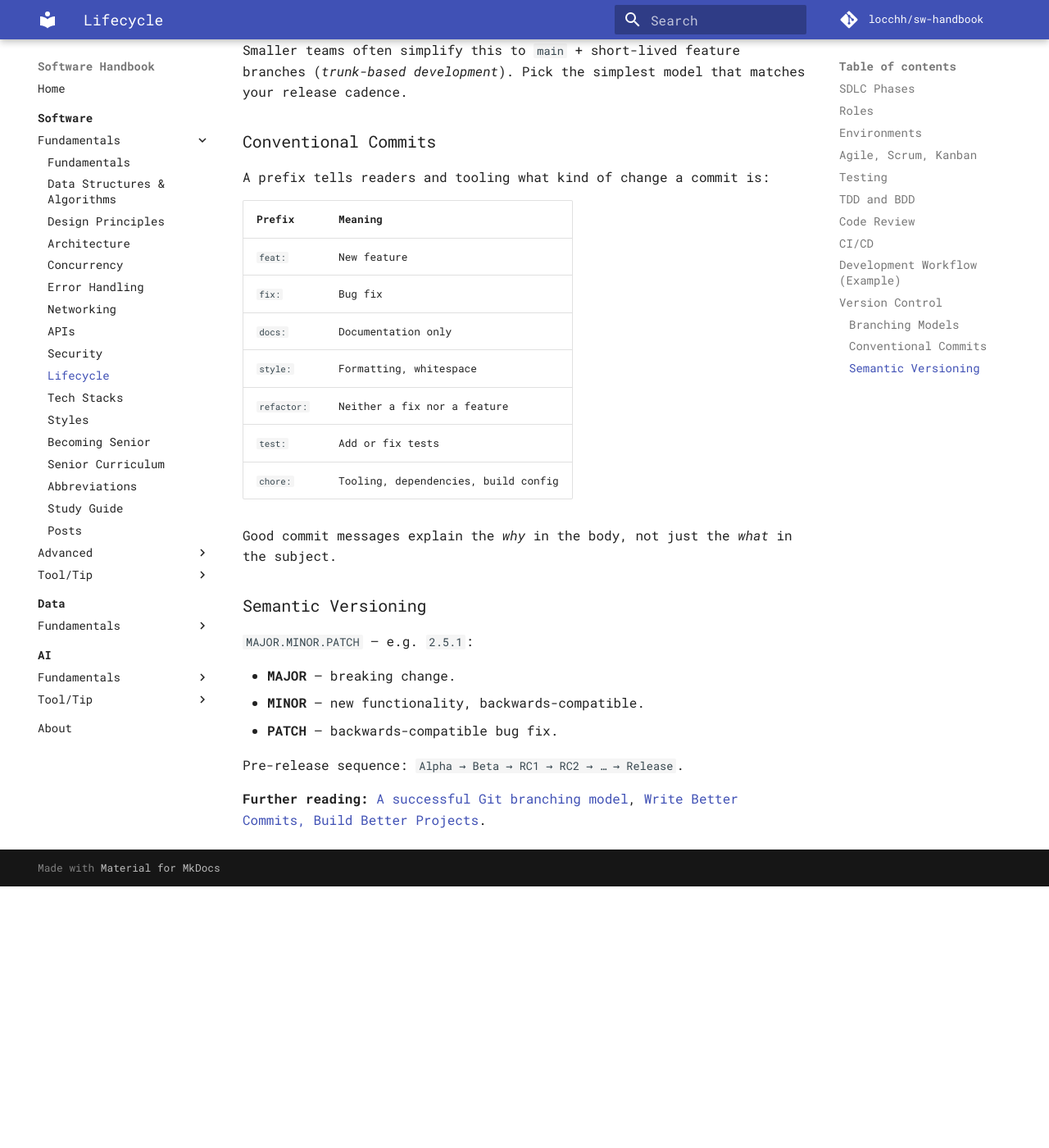
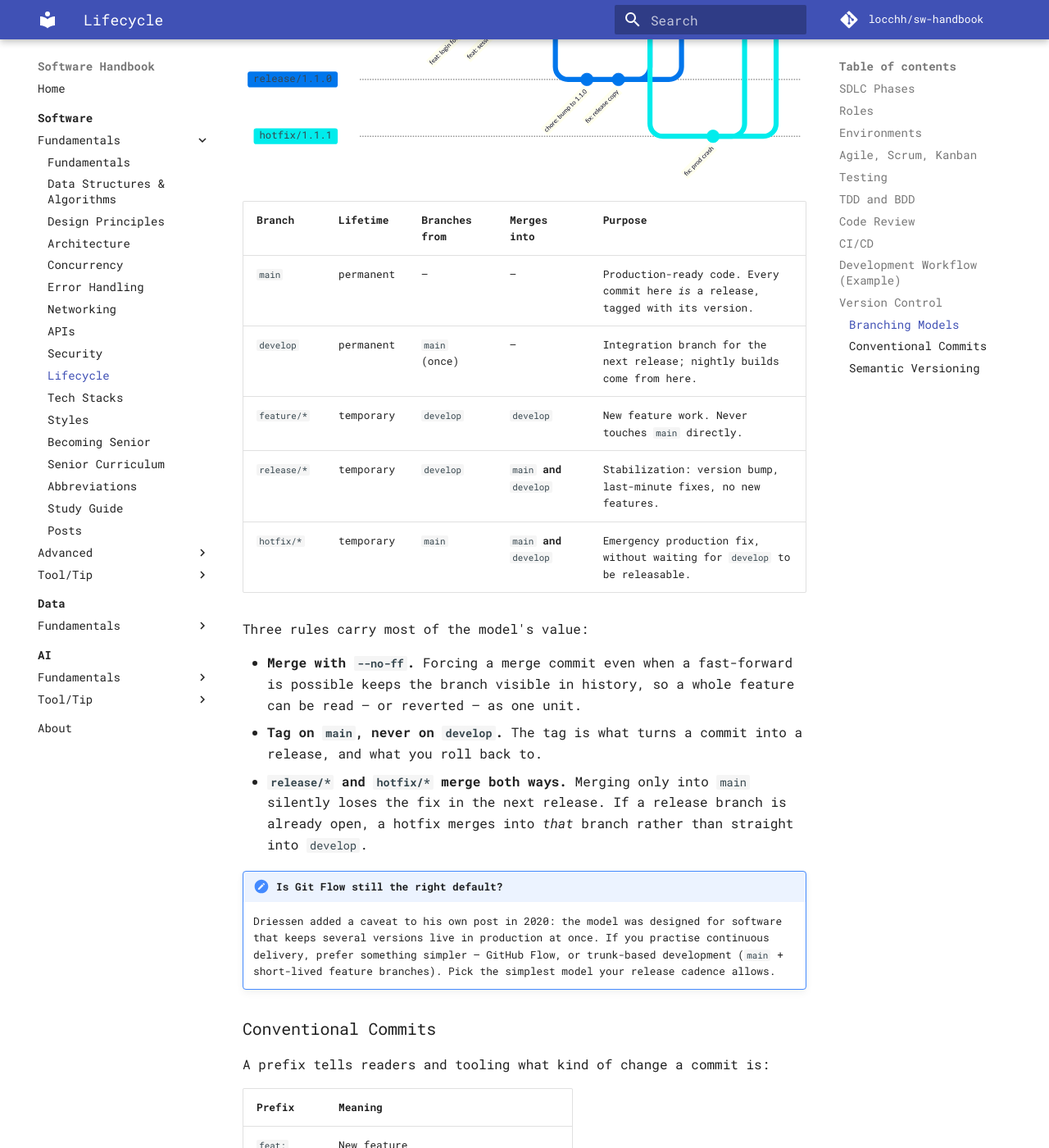
Before and after one commit to locchh/sw-handbook, an MkDocs documentation site: the page built from docs/software/basics/lifecycle.md, in a window 1280 px wide and 1400 px high, scrolled down 4871 px. Shown: the whole window at 82% size. Built offline with MkDocs 1.6.1 and Material for MkDocs 9.7.7, drawn with Linux system fonts in a browser that asks for light colours; comment, search, counter and statistics services are not loaded; before the commit the page ends 5952 px from its top, so only the background shows below that; some of the changed text lies outside the part shown.

Commit message:
docs: add Git Flow mermaid gitGraph diagram to lifecycle
Adds a mermaid gitGraph to the Branching Models section visualising
Vincent Driessen's model: main/develop as permanent branches, with
feature/*, release/* and hotfix/* branching off and merging back.

Also from the post:
- expand the branch table with lifetime, branches-from and merges-into
- document the three rules that carry the model (--no-ff merges, tags
  on main only, release/hotfix merging back into develop)
- note Driessen's own 2020 caveat that continuous-delivery teams should
  prefer GitHub Flow or trunk-based development

Source: https://nvie.com/posts/a-successful-git-branching-model/

Co-Authored-By: Claude Opus 5 (1M context) <noreply@anthropic.com>

````diff
--- a/docs/software/basics/lifecycle.md
+++ b/docs/software/basics/lifecycle.md
@@ -132,15 +132,52 @@ Git is the de-facto standard for source control. A typical workflow combines thr
 
 ### Branching Models
 
-| Branch | Purpose |
-|---|---|
-| `main` | Latest production-ready code. Tagged for releases. |
-| `develop` | Integration branch for the next release. |
-| `feature/*` | New feature work, branched from `develop`. |
-| `release/*` | Stabilization branch before a release. |
-| `hotfix/*` | Emergency fix, branched from `main`. |
+The classic model is *Git Flow*, from Vincent Driessen's [A successful Git branching model](https://nvie.com/posts/a-successful-git-branching-model/): two branches that live forever, plus three kinds of short-lived supporting branches that always know where they came from and where they go back to.
 
-Smaller teams often simplify this to `main` + short-lived feature branches (*trunk-based development*). Pick the simplest model that matches your release cadence.
+```mermaid
+gitGraph
+   commit id: "initial"
+   commit id: "release 1.0" tag: "v1.0.0"
+   branch develop
+   commit id: "scaffold next"
+   branch feature/login
+   commit id: "feat: login form"
+   commit id: "feat: session"
+   checkout develop
+   merge feature/login
+   commit id: "feat: search"
+   branch release/1.1.0
+   commit id: "chore: bump to 1.1.0"
+   commit id: "fix: release copy"
+   checkout main
+   merge release/1.1.0 tag: "v1.1.0"
+   checkout develop
+   merge release/1.1.0
+   checkout main
+   branch hotfix/1.1.1
+   commit id: "fix: prod crash"
+   checkout main
+   merge hotfix/1.1.1 tag: "v1.1.1"
+   checkout develop
+   merge hotfix/1.1.1
+```
+
+| Branch | Lifetime | Branches from | Merges into | Purpose |
+|---|---|---|---|---|
+| `main` | permanent | — | — | Production-ready code. Every commit here *is* a release, tagged with its version. |
+| `develop` | permanent | `main` (once) | — | Integration branch for the next release; nightly builds come from here. |
+| `feature/*` | temporary | `develop` | `develop` | New feature work. Never touches `main` directly. |
+| `release/*` | temporary | `develop` | `main` **and** `develop` | Stabilization: version bump, last-minute fixes, no new features. |
+| `hotfix/*` | temporary | `main` | `main` **and** `develop` | Emergency production fix, without waiting for `develop` to be releasable. |
+
+Three rules carry most of the model's value:
+
+- **Merge with `--no-ff`.** Forcing a merge commit even when a fast-forward is possible keeps the branch visible in history, so a whole feature can be read — or reverted — as one unit.
+- **Tag on `main`, never on `develop`.** The tag is what turns a commit into a release, and what you roll back to.
+- **`release/*` and `hotfix/*` merge both ways.** Merging only into `main` silently loses the fix in the next release. If a release branch is already open, a hotfix merges into *that* branch rather than straight into `develop`.
+
+!!! note "Is Git Flow still the right default?"
+    Driessen added a caveat to his own post in 2020: the model was designed for software that keeps several versions live in production at once. If you practise continuous delivery, prefer something simpler — GitHub Flow, or trunk-based development (`main` + short-lived feature branches). Pick the simplest model your release cadence allows.
 
 ### Conventional Commits
 
@@ -168,4 +205,4 @@ Good commit messages explain the *why* in the body, not just the *what* in the s
 
 Pre-release sequence: `Alpha → Beta → RC1 → RC2 → … → Release`.
 
-**Further reading:** [A successful Git branching model](https://nvie.com/posts/a-successful-git-branching-model/), [Write Better Commits, Build Better Projects](https://github.blog/developer-skills/github/write-better-commits-build-better-projects/).
+**Further reading:** [Write Better Commits, Build Better Projects](https://github.blog/developer-skills/github/write-better-commits-build-better-projects/), [Semantic Versioning 2.0.0](https://semver.org/).
````
